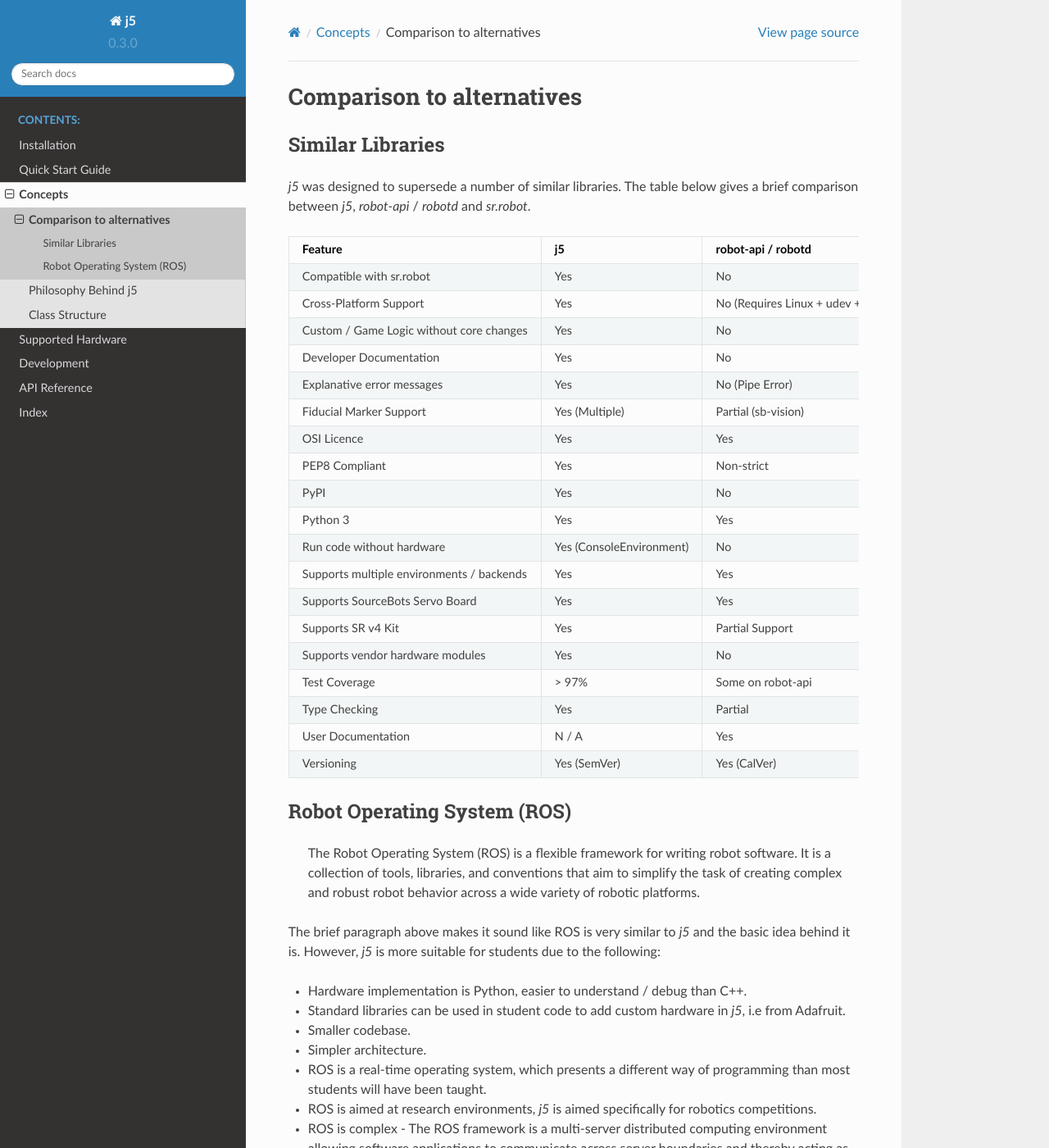
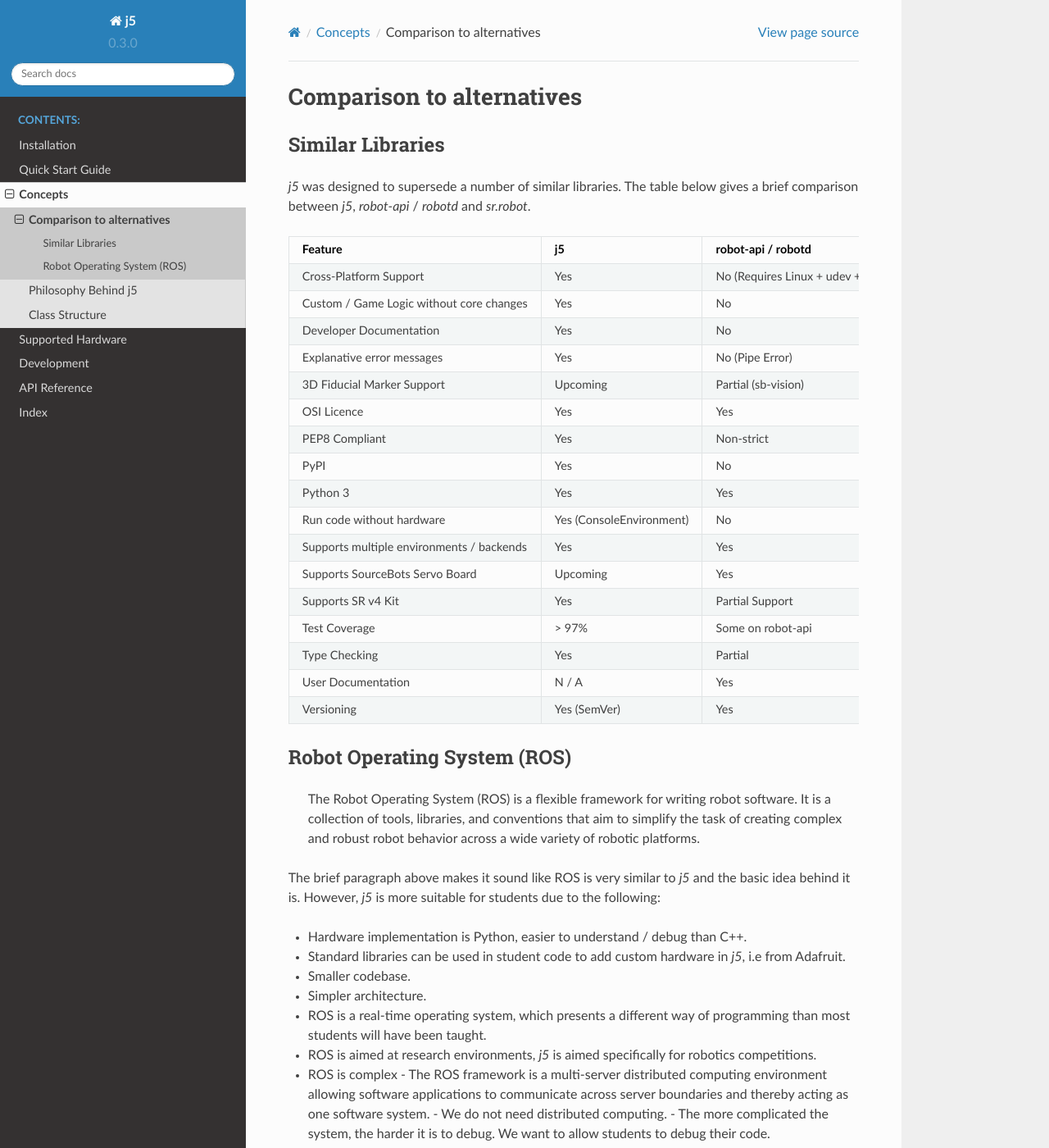
Before and after one commit to srobo/j5, a Sphinx documentation site: the page built from docs/concepts/comparison.rst, in a window 1280 px wide and 1400 px high. Shown: the whole window at 82% size. Built offline with Sphinx 7.4.7 and the Read the Docs theme 2.0.0, drawn with Linux system fonts in a browser that asks for light colours.

Commit message:
Correct incorrect information in comparison

```diff
--- a/docs/concepts/comparison.rst
+++ b/docs/concepts/comparison.rst
@@ -9,8 +9,6 @@
 +-------------------------------------------+--------------------------+--------------------------------------+----------------------------+
 |   Feature                                 | j5                       | robot-api / robotd                   | sr.robot                   |
 +===========================================+==========================+======================================+============================+
-| Compatible with sr.robot                  | Yes                      | No                                   | N / A                      |
-+-------------------------------------------+--------------------------+--------------------------------------+----------------------------+
 | Cross-Platform Support                    | Yes                      | No (Requires Linux + udev + systemd) | No (Requires Linux + udev) |
 +-------------------------------------------+--------------------------+--------------------------------------+----------------------------+
 | Custom  / Game Logic without core changes | Yes                      | No                                   | No                         |
@@ -19,7 +17,7 @@
 +-------------------------------------------+--------------------------+--------------------------------------+----------------------------+
 | Explanative error messages                | Yes                      | No (Pipe Error)                      | Mostly                     |
 +-------------------------------------------+--------------------------+--------------------------------------+----------------------------+
-| Fiducial Marker Support                   | Yes (Multiple)           | Partial (sb-vision)                  | Yes (Libkoki)              |
+| 3D Fiducial Marker Support                | Upcoming                 | Partial (sb-vision)                  | Yes (Libkoki)              |
 +-------------------------------------------+--------------------------+--------------------------------------+----------------------------+
 | OSI Licence                               | Yes                      | Yes                                  | No                         |
 +-------------------------------------------+--------------------------+--------------------------------------+----------------------------+
@@ -33,11 +31,9 @@
 +-------------------------------------------+--------------------------+--------------------------------------+----------------------------+
 | Supports multiple environments / backends | Yes                      | Yes                                  | No                         |
 +-------------------------------------------+--------------------------+--------------------------------------+----------------------------+
-| Supports SourceBots Servo Board           | Yes                      | Yes                                  | No                         |
+| Supports SourceBots Servo Board           | Upcoming                 | Yes                                  | No                         |
 +-------------------------------------------+--------------------------+--------------------------------------+----------------------------+
 | Supports SR v4 Kit                        | Yes                      | Partial Support                      | Yes                        |
-+-------------------------------------------+--------------------------+--------------------------------------+----------------------------+
-| Supports vendor hardware modules          | Yes                      | No                                   | No                         |
 +-------------------------------------------+--------------------------+--------------------------------------+----------------------------+
 | Test Coverage                             | > 97%                    | Some on robot-api                    | No                         |
 +-------------------------------------------+--------------------------+--------------------------------------+----------------------------+
@@ -45,7 +41,7 @@
 +-------------------------------------------+--------------------------+--------------------------------------+----------------------------+
 | User Documentation                        | N / A                    | Yes                                  | Yes                        |
 +-------------------------------------------+--------------------------+--------------------------------------+----------------------------+
-| Versioning                                | Yes (SemVer)             | Yes (CalVer)                         | No                         |
+| Versioning                                | Yes (SemVer)             | Yes                                  | No                         |
 +-------------------------------------------+--------------------------+--------------------------------------+----------------------------+
 
 Robot Operating System (ROS)
```
